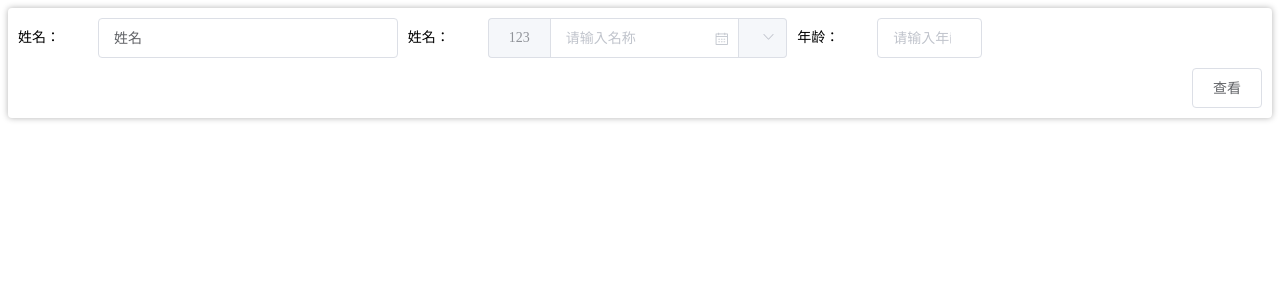
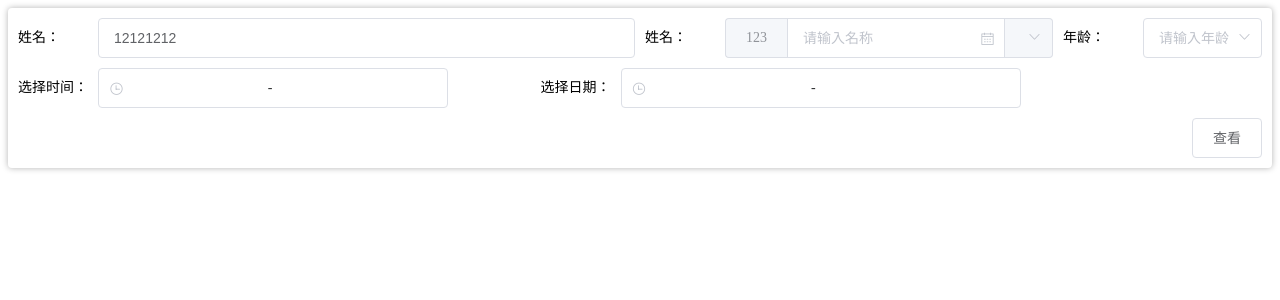
Before and after one commit to wzx-3015/VlComponent, a Vue app: page / in a window 1280 px wide. Shown: the top 300 px of the page. Built offline with nearby package versions, Linux system fonts and the light colour scheme.

Commit message:
增加生成 时间选择器

```diff
--- a/examples/views/Home.vue
+++ b/examples/views/Home.vue
@@ -2,12 +2,12 @@
  * @Description: 请输入当前文件描述
  * @Author: @Xin (834529118@qq.com)
  * @Date: 2021-01-13 15:36:52
- * @LastEditTime: 2021-01-15 22:15:02
+ * @LastEditTime: 2021-01-18 16:31:09
  * @LastEditors: @Xin (834529118@qq.com)
 -->
 <template>
   <div class="home">
-    <vl-search @handle-search="handleSearch" :fromData="fromData" :schemaRule="list" />
+    <vl-search :globalOptions="options" :fromData="fromData" :schemaRule="list" />
   </div>
 </template>
 
@@ -17,6 +17,15 @@ export default {
   data () {
     return {
       fromData: {},
+      options: {
+        gutter: 10,
+        col: {
+          span: 12,
+        },
+        submitClick: () => {
+          console.log('===')
+        }
+      },
       list: [
         {
           key: 'name1',
@@ -24,9 +33,6 @@ export default {
           defaultValue: '姓名',
           ui: {
             label: '姓名',
-          },
-          col: {
-            span: 8,
           },
           props: {
             placeholder: '请输入年龄',
@@ -81,14 +87,22 @@ export default {
           key: 'age',
           type: 'Select',
           defaultValue: '',
+          options: [
+            {
+              name: '男',
+              value: 1,
+            },
+            {
+              name: '女',
+              value: 2,
+            }
+          ],
           ui: {
             label: '年龄',
           },
           props: {
             placeholder: '请输入年龄',
-            clearable: true,
-            filterable: true,
-            remote: true,
+            multiple: true,
             remoteMethod: (query) => {
               this.list[2].options = [{name: '男', value: 1}].filter(v => v.name.includes(query))
             }
@@ -96,8 +110,36 @@ export default {
           col: {
             span: 4,
           },
-          options: [],
           change: this.handleChange
+        },
+        {
+          key: 'time',
+          type: 'TimePicker',
+          defaultValue: '',
+          ui: {
+            label: '选择时间',
+          },
+          props: {
+            isRange: true,
+            placeholder: '请选择时间',
+          },
+          col: {
+            span: 10,
+          },
+        },
+        {
+          key: 'dateTime',
+          type: 'DatePicker',
+          defaultValue: new Date(),
+          ui: {
+            label: '选择日期',
+          },
+          props: {
+            type: 'datetimerange',
+          },
+          col: {
+            span: 4,
+          },
         }
       ]
     }
--- a/packages/src/search/Search.vue
+++ b/packages/src/search/Search.vue
@@ -2,17 +2,19 @@
  * @Description: 请输入当前文件描述
  * @Author: @Xin (834529118@qq.com)
  * @Date: 2021-01-13 16:49:02
- * @LastEditTime: 2021-01-15 22:14:51
+ * @LastEditTime: 2021-01-18 16:31:01
  * @LastEditors: @Xin (834529118@qq.com)
 -->
 <script>
-import { isType } from '@/utils.js'
+import { isType, merge } from '@/utils.js'
 import { defaultItmeConfig } from './const'
 
 // 不同类型所对应的处理方法
 const tagTypeFn = {
   'select': 'generateSelect',
   'input': 'generateInput',
+  'timepicker': 'generateTimePicker',
+  'datepicker': 'generateDatePicker',
 }
 
 export default {
@@ -28,6 +30,10 @@ export default {
       type: Object,
       default: () => {},
       required: true,
+    },
+    globalOptions: {
+      type: Object,
+      default: () => {},
     }
   },
   data () {
@@ -37,42 +43,36 @@ export default {
     }
   },
   computed: {
+    gutter () {
+      return this.globalOptions.gutter
+    },
     configList () {
-      return this.schemaRule.map(v => {
-        if (!this.fromData[v.key]) {
-          this.$set(this.fromData, v.key, v.defaultValue || '')
+      const config = merge(defaultItmeConfig, this.globalOptions)
+
+      return this.schemaRule.map(c => {
+        if (!this.fromData[c.key]) {
+          this.$set(this.fromData, c.key, c.defaultValue || '')
         }
 
-        if (v.slot) {
-          Object.values(v.slot).forEach(e => {
+        if (c.slot) {
+          Object.values(c.slot).forEach(e => {
             if (e && e.key && !this.fromData[e.key]) {
               this.$set(this.fromData, e.key, e.defaultValue || '')
             }
           })
         }
 
-        return {
-          ...defaultItmeConfig,
-          ...v,
-        }
+        return merge(config, c)
       })
     },
   },
   methods: {
-    handleCol ({ label }, DOM) {
-      // <div class="grid-content bg-purple-dark"></div>
-      return (
-        <el-col span={12}>
-          <div>
-            <label class="vl-search__label" from={label}>
-              {label}
-            </label>
-            {DOM}
-          </div>
-        </el-col>
-      )
+    generateTimePicker ({defaultProps}) {
+      return <el-time-picker {...defaultProps} />
     },
-
+    generateDatePicker ({defaultProps}) {
+      return <el-date-picker {...defaultProps} />
+    },
     /**
      * @description:   生成下拉选择框
      * @param {*} options
@@ -149,7 +149,7 @@ export default {
         },
         props: {
           ...rest,
-          value: this.fromData[key],
+          value: this.fromData[key]
         },
         attrs: {
           placeholder: placeholder || '请填写内容',
@@ -209,7 +209,7 @@ export default {
     this.h__ = h
     return (
       <div class="vl-search__container">
-        <el-row gutter={10} style={this.rowStyle}>
+        <el-row gutter={this.gutter} style={this.rowStyle}>
           {
             this.configList.map(({ui, col, ...rest}) => {
 
@@ -217,7 +217,7 @@ export default {
 
               return (
                 <el-col span={span} class="vl-search-item">
-                  <label style="width: 80px" class="vl-search-item__label">{ui.label}：</label>
+                  {ui.label ? <label style="width: 80px" class="vl-search-item__label">{ui.label}：</label> : null}
                   <div style="margin-left: 80px;">
                     {this.handleSchemaDOM({...rest})}
                   </div>
--- a/packages/src/search/const.js
+++ b/packages/src/search/const.js
@@ -2,9 +2,21 @@
  * @Description: 请输入当前文件描述
  * @Author: @Xin (834529118@qq.com)
  * @Date: 2021-01-15 20:18:54
- * @LastEditTime: 2021-01-15 22:02:15
+ * @LastEditTime: 2021-01-18 13:38:12
  * @LastEditors: @Xin (834529118@qq.com)
  */
+
+ export const globalOptions = {
+  submit: {
+    show: true,
+    text: '提交',
+  },
+  reset: {
+    show: true,
+    text: '重置',
+  }
+ }
+
 export const defaultItmeConfig = {
   type: '',
   defaultValue: '',
--- a/packages/utils.js
+++ b/packages/utils.js
@@ -2,15 +2,71 @@
  * @Description: 请输入当前文件描述
  * @Author: @Xin (834529118@qq.com)
  * @Date: 2021-01-13 20:40:42
- * @LastEditTime: 2021-01-13 20:43:15
+ * @LastEditTime: 2021-01-18 13:47:44
  * @LastEditors: @Xin (834529118@qq.com)
  */
+/**
+ * @description  判断数据类型
+ * @param {any} value 值
+ * @returns  {String}  "[object String]"
+ */
+export function typeToString(value) {
+  return Object.prototype.toString.call(value)
+}
 /**
  * @description:   判断数据类型
  * @param {*} data
  * @param {*} type
  * @return {*} Boolean
  */
-export function isType (data, type) {
-  return Object.prototype.toString.call(data) === `[object ${type}]`
+export function isType (value, type) {
+  return typeToString(value) === `[object ${type}]`
 }
+
+
+/**
+ * @description   判断是否为object | function | bigint
+ * @param {any} value
+ * @returns {Boolean}
+ */
+export function isOther(value) {
+  const type = typeof value
+  const typeList = ['object', 'function', 'bigint']
+  return typeList.includes(type)
+}
+
+/**
+ * @description:   浅合并对象
+ * @param {*} d1
+ * @param {*} d2
+ * @return {*}
+ */
+export function merge (source, other) {
+  if (isType(source, 'Array') && isType(source, 'Array')) {
+    return [].concat(source, other)
+  }
+
+  if (isType(other, 'Undefined') || isType(other, 'Null')) {
+    return source
+  }
+
+  if (typeToString(source) !== typeToString(other)) {
+    return other
+  }
+
+  // 为具体的值或者是FN时返回值
+  if (!isOther(source) || !isOther(other)) {
+    return other === undefined ? source : other
+  }
+
+  return Object.keys({
+    ...source,
+    ...other
+  }).reduce(
+    (acc, key) => {
+      acc[key] = merge(source[key], other[key])
+      return acc
+    },
+    Array.isArray(source) ? [] : {}
+  )
+}
```
Also changed, not shown: 1 other file (tests, documents, lock files or other folders).
